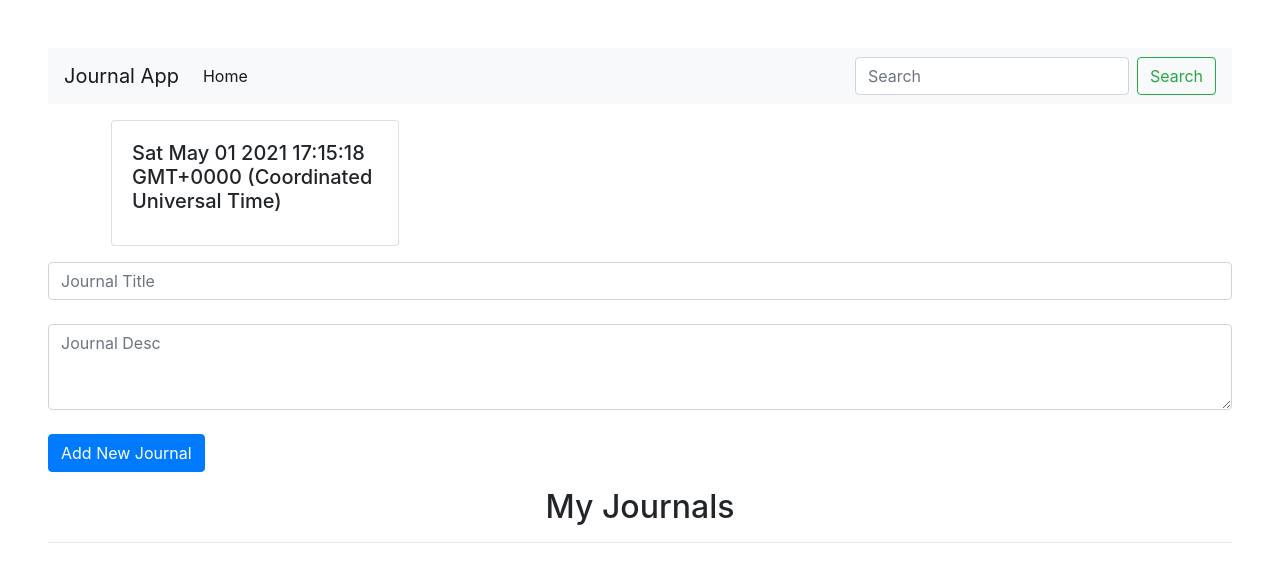
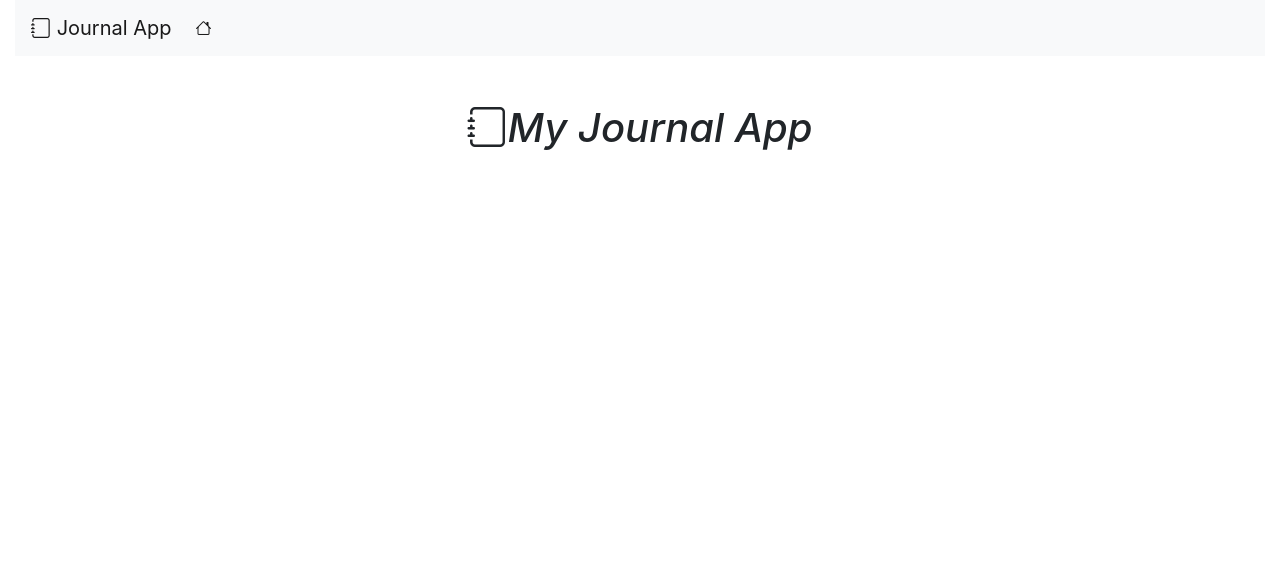
Before and after one commit to praveenprk/-myjournal, a plain HTML site: page index.html in a window 1280 px wide. Drawn offline with nearby package versions, Linux system fonts and the light colour scheme.

Commit message:
Moved index.html contents to home.html

```diff
--- a/index.html
+++ b/index.html
@@ -1,19 +1,25 @@
 <!DOCTYPE html>
 <html lang="en">
-
 <head>
     <meta charset="UTF-8">
     <meta http-equiv="X-UA-Compatible" content="IE=edge">
     <meta name="viewport" content="width=device-width, initial-scale=1.0">
+    <script src="https://apis.google.com/js/platform.js"></script>
+    <meta name="google-signin-client_id" content="372564596824-uusv2qgusflsh33hu6s0br694fqanchs.apps.googleusercontent.com">
     <title>Journal App</title>
     <link rel="stylesheet" href="https://cdn.jsdelivr.net/npm/bootstrap@4.6.0/dist/css/bootstrap.min.css"
         integrity="sha384-B0vP5xmATw1+K9KRQjQERJvTumQW0nPEzvF6L/Z6nronJ3oUOFUFpCjEUQouq2+l" crossorigin="anonymous">
+        <link rel="stylesheet" href="https://cdn.jsdelivr.net/npm/bootstrap-icons@1.4.1/font/bootstrap-icons.css">
+    <style>
+        .hide-btn {
+            display: none;
+        }
+    </style>
 </head>
-
-<body class="d-flex-column m-5">
+<body class="container-fluid">
         <!-- Nav Bar-->
         <nav class="navbar navbar-expand-lg navbar-light bg-light">
-        <a class="navbar-brand" href="#">Journal App</a>
+            <a class="navbar-brand" href="#"><i class="bi bi-journal"></i>&nbsp;Journal App</a>
             <button class="navbar-toggler" type="button" data-toggle="collapse" data-target="#navbarSupportedContent"
                 aria-controls="navbarSupportedContent" aria-expanded="false" aria-label="Toggle navigation">
                 <span class="navbar-toggler-icon"></span>
@@ -22,49 +28,22 @@
             <div class="collapse navbar-collapse" id="navbarSupportedContent">
                 <ul class="navbar-nav mr-auto">
                     <li class="nav-item active">
-                    <a class="nav-link" href="#">Home <span class="sr-only">(current)</span></a>
+                        <a class="nav-link" href="/"><i class="bi bi-house"></i> <span class="sr-only">(current)</span></a>
                     </li>
-
                 </ul>
-            <form class="form-inline my-2 my-lg-0">
-                <input class="form-control mr-sm-2" type="search" placeholder="Search" aria-label="Search">
-                <button class="btn btn-outline-success my-2 my-sm-0" type="submit">Search</button>
-            </form>
+                <div class="greet" id="greetUser"></div>
+                <div class="lgout-btn"></div>
+                <div id="search-frm"></div>
             </div>
         </nav>
         <!-- Nav Bar Ends -->
 
-    <!-- Current Date -->
-    <div class="my-3 mx-5 d-flex justify-align-center align-items-center container">
-        <div class="card currentDate" style="width: 18rem;">
-            <div class="card-body">
-                <h5 class="card-title" id="curDt"></h5>
-            </div>
-        </div>
-    </div>
-    <!-- Current Date Ends-->
+        <h1 class="d-flex justify-content-center align-items-center m-5"><i class="bi bi-journal">My Journal App</i></h1>
 
-    <!-- Add New Journal -->
-    <div class="form-group">
-        <input class="form-control" type="text" id="jTitle" placeholder="Journal Title"><br/>
-        <textarea class="form-control" id="jDesc" rows="3" placeholder="Journal Desc"></textarea><br/>
-        <button type="submit" class="btn btn-primary" id="jBtn">Add New Journal</button>
-    </div>
-    <!-- Add New Journal Ends -->
+    <div class="g-signin2 d-flex justify-content-center align-items-center" data-onsuccess="onSignIn"></div>
+<script>
 
-    <!-- My Journals -->
-    <h2 class="text-center">My Journals</h2><hr>
-     <div class="d-flex justify-content-center justify-align-center align-items-center" id="allJournals">
-     </div>
-    <!-- My Journal Ends -->
-
-    <script src="https://code.jquery.com/jquery-3.5.1.slim.min.js"
-        integrity="sha384-DfXdz2htPH0lsSSs5nCTpuj/zy4C+OGpamoFVy38MVBnE+IbbVYUew+OrCXaRkfj" crossorigin="anonymous">
-    </script>
-    <script src="https://cdn.jsdelivr.net/npm/bootstrap@4.6.0/dist/js/bootstrap.bundle.min.js"
-        integrity="sha384-Piv4xVNRyMGpqkS2by6br4gNJ7DXjqk09RmUpJ8jgGtD7zP9yug3goQfGII0yAns" crossorigin="anonymous">
 </script>
     <script src="js/index.js"></script>
 </body>
-
 </html>
```
Lines whose indentation alone changed are shown as unchanged.
